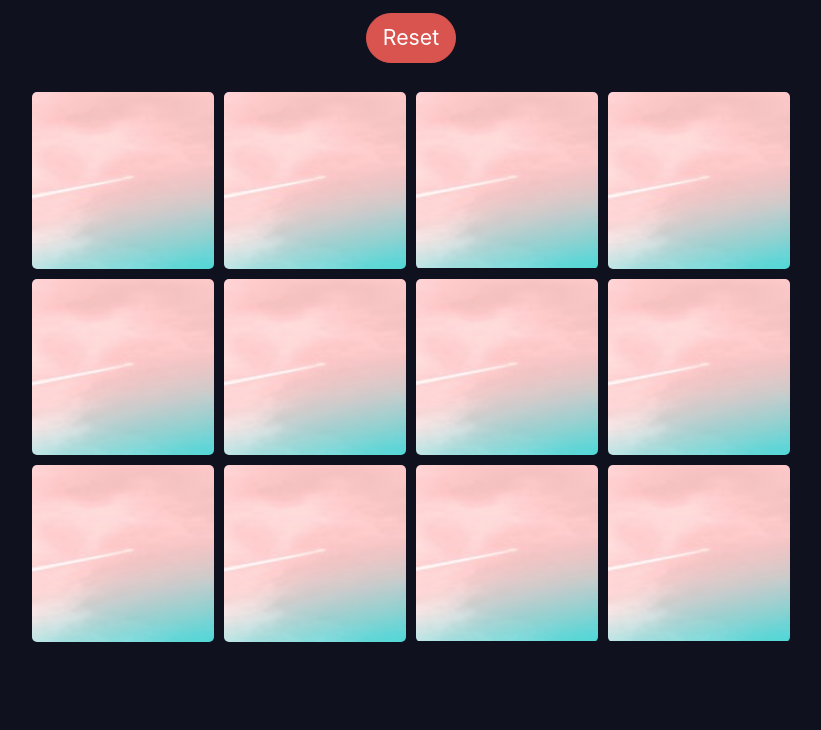
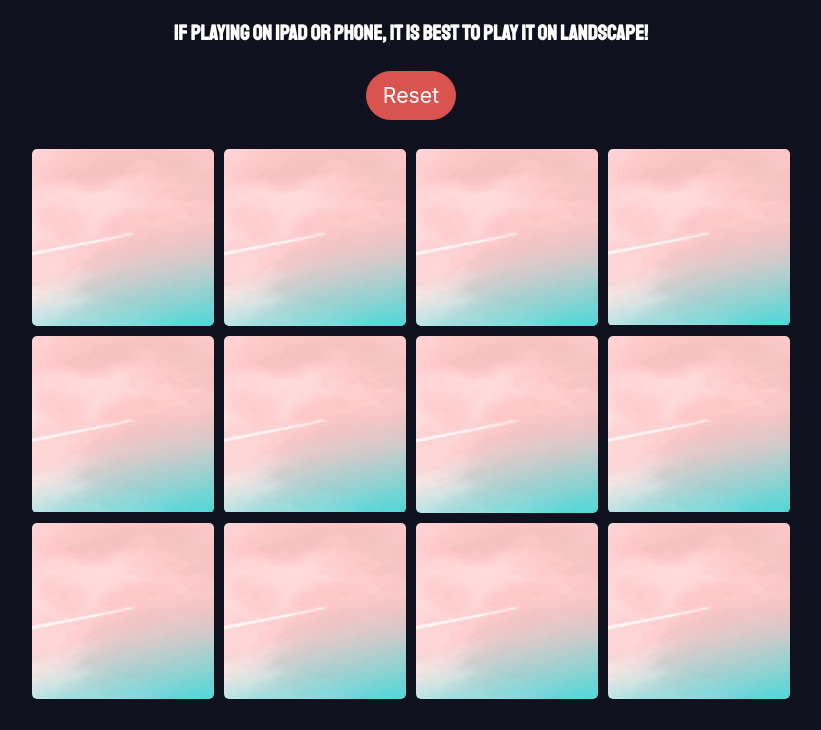
Before and after one commit to terencecistudent/matching-cards, a plain HTML site: page index.html in a window 1280 px wide. Shown: the part 70-800 px from the top of the page, without its empty margins (229-1050 px from the left). Drawn offline with nearby package versions, Linux system fonts and the light colour scheme.

Commit message:
A couple of changes

```diff
--- a/css/style.css
+++ b/css/style.css
@@ -6,7 +6,7 @@
 
 html,
 body {
-    height: 100%;
+    height: 800px;
     width: 100%;
 }
 
@@ -46,6 +46,16 @@ body {
     perspective: 1000px;
 }
 
+.memory-card-game,
+.col-sm-12 {
+    max-width: 768px;
+    max-height: 1024px;
+    margin: auto;
+    display: flex;
+    flex-wrap: wrap;
+    perspective: 1000px;
+}
+
 .memory-card {
     width: calc(25% - 10px);
     height: calc(33.333% - 10px);
--- a/index.html
+++ b/index.html
@@ -16,7 +16,7 @@
     <!------------------------------------Header-->
     <header class="container-fluid">
         <div class="row">
-            <div class="col text-center pt-3">
+            <div class="col text-center pt-3 mb-2">
                 <h1>Animal Matching Card Game</h1>
             </div>
         </div>
@@ -26,6 +26,11 @@
     <section class="container-fluid memory-game-container">
         <div class="row">
             <div class="col text-center mt-2">
+                <h5>If playing on iPad or phone, it is best to play it on landscape!</h5>
+            </div>
+        </div>
+        <div class="row">
+            <div class="col text-center mt-3">
                 <button id="reset-button" type="reset" class="btn btn-danger btn-lg">Reset</button>
             </div>
         </div>
--- a/js/main.js
+++ b/js/main.js
@@ -5,8 +5,6 @@ $(document).ready(function() {
     let haveFlippedCard = false;
     let lockGame = false;
     let firstCard, secondCard;
-
-    const resetButton = document.getElementById("reset-button");
 
     /*------------------------------------Flips the card--*/
     function flipCard() {
@@ -80,6 +78,8 @@ $(document).ready(function() {
     })();
 
 
+    /*------------------------------------Reset Game--*/
+
     // loop through list of cards
     cards.forEach(card => card.addEventListener("click", flipCard));
 });
```
